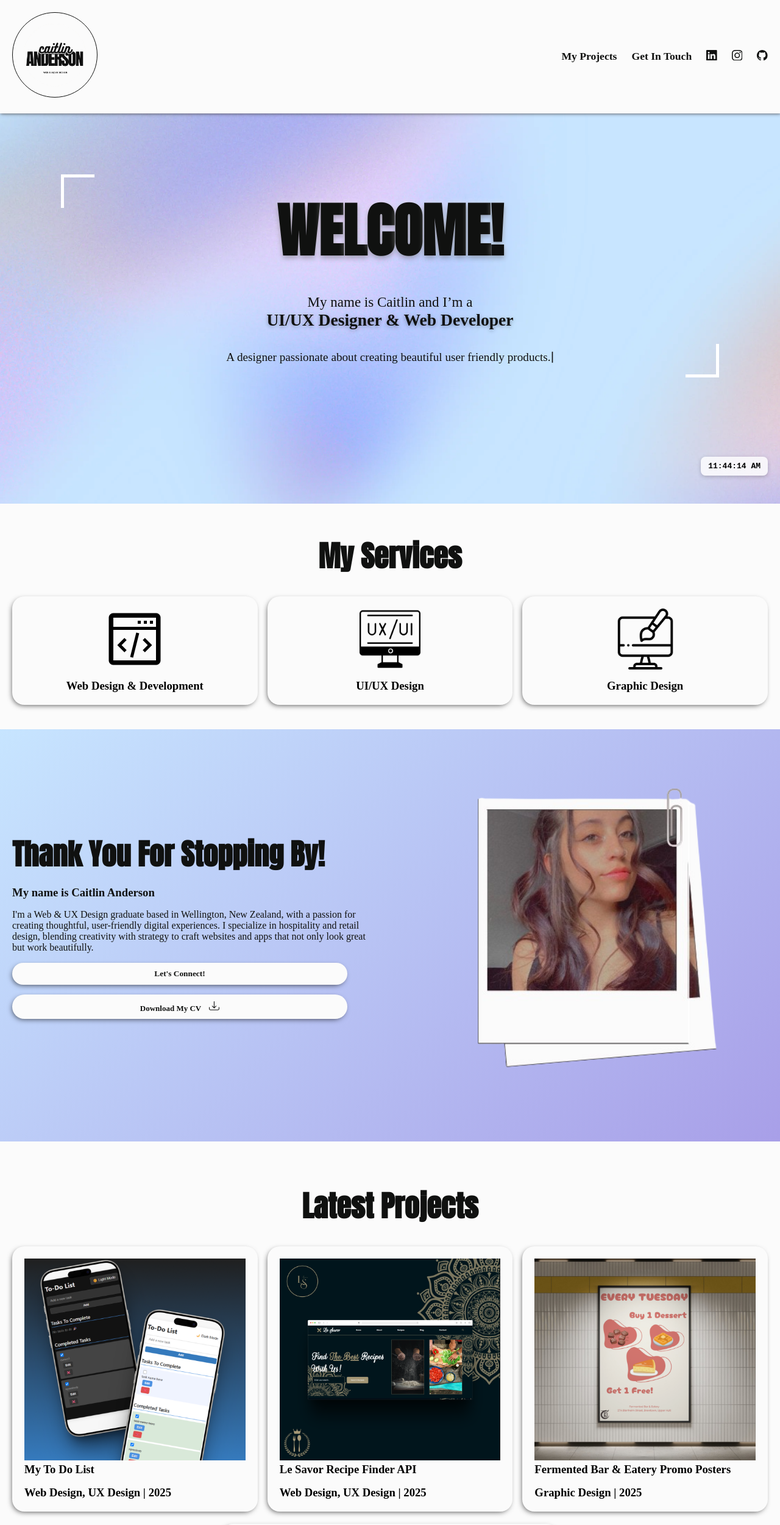
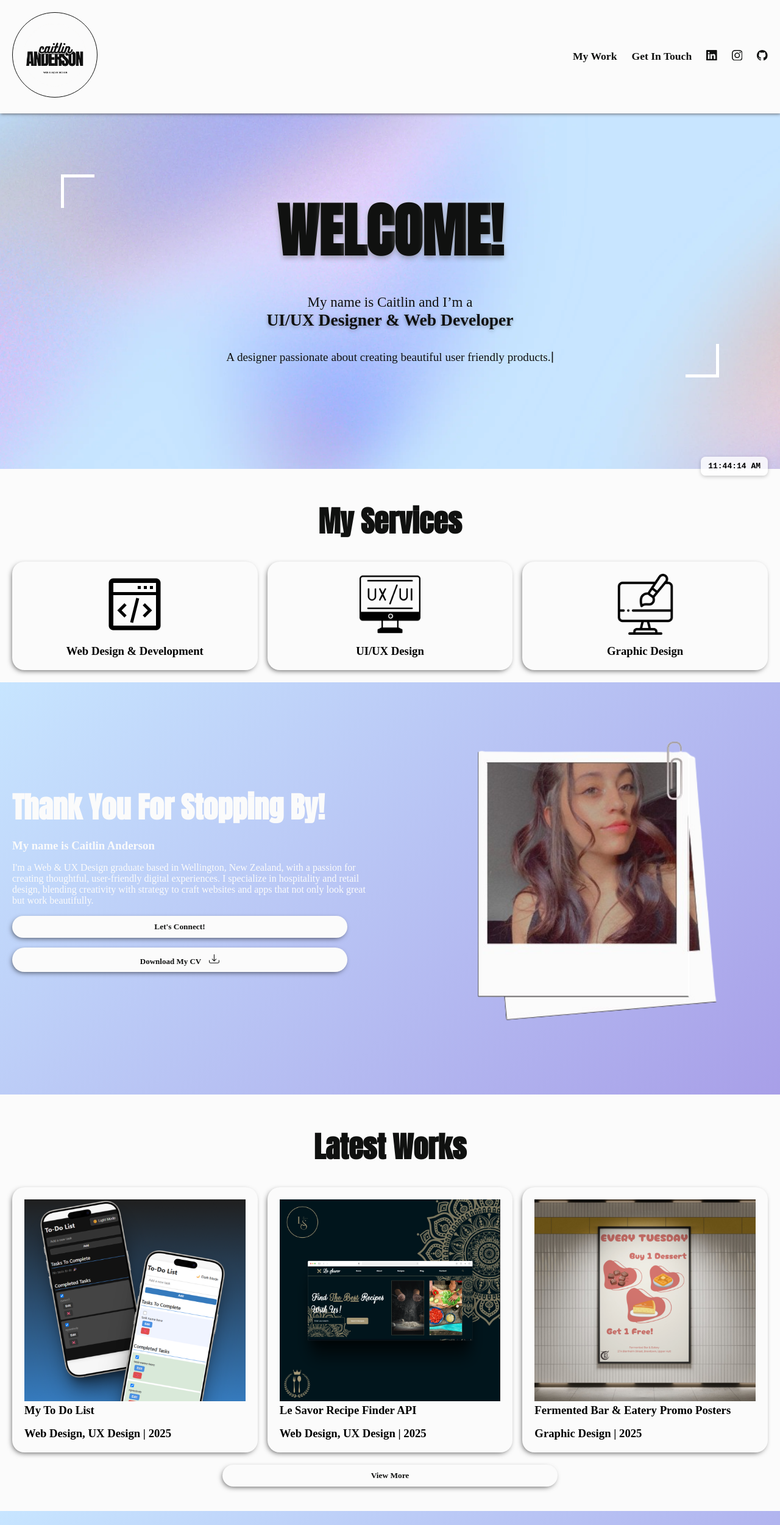
Before and after one commit to caitlinanderson099/Caitlin-Anderson, a React (Vite) app: page /#/ in a window 1280 px wide. Shown: the top 2501 px of the page at 61% size. Built offline with nearby package versions, Linux system fonts and the light colour scheme; no server answers; a web font is replaced by a local one.

Commit message:
replaced my cv pdf, reset styles and layouts to original, changed name from projects to works and replaced all affected elements

```diff
--- a/package.json
+++ b/package.json
@@ -10,6 +10,7 @@
     "preview": "vite preview"
   },
   "dependencies": {
+    "@firecms/neat": "^0.4.0",
     "@vercel/analytics": "^1.5.0",
     "aos": "^2.3.4",
     "axios": "^1.7.5",
@@ -28,7 +29,8 @@
     "react-typed": "^2.0.12",
     "sass": "^1.79.3",
     "slick-carousel": "^1.8.1",
-    "swiper": "^9.4.1"
+    "swiper": "^9.4.1",
+    "three.js": "^0.77.1"
   },
   "devDependencies": {
     "@eslint/js": "^9.9.0",
--- a/src/App.css
+++ b/src/App.css
@@ -121,6 +121,7 @@ nav {
   align-items: center;
   border-top: 1px solid #333;
   box-sizing: border-box;
+  background-color: #fbfbfb;
 }
 
 /* Left-aligned logo */
@@ -195,10 +196,6 @@ nav {
   background-image: url('/landing-bg.webp');
   background-size: cover;
   background-position: center;
-   position: relative;
-  width: 100%;
-  height: 80vh;
-  overflow: hidden;
 
 .landing-text {
     display: flex;
@@ -313,53 +310,24 @@ nav {
   z-index: 1000; /* make sure it’s above other elements */
 }
 
-/* #donation {
-  position: fixed;
-  bottom: 60px;
-  right: 20px;
-  background-color: rgba(255, 239, 239, 0.95);
-  color: #b30000;
-  padding: 8px 14px;
-  border-radius: 8px;
-  font-weight: bold;
-  font-family: monospace;
-  font-size: 1rem;
-  box-shadow: 0 2px 6px rgba(0, 0, 0, 0.2);
-  z-index: 1000;
-  cursor: pointer;
-  transition: background-color 0.3s ease;
-}
+/* About Section CSS */
 
-#donation:hover {
-  background-color: rgba(255, 200, 200, 1);
-} */
-
-/* About Section CSS */
-.about-section {
-  background: var(--background-color);
-  margin: 20px 0px;
-}
 .about-cont {
   display: grid;
   grid-template-columns: repeat(2,1fr);
   gap: 2rem;
   padding: 20px;
   color: #fbfbfb;
+  background: var(--background-color);
   .left-side {
     display: flex;
     flex-direction: column;
     gap: 1rem;
     justify-content: center;
-    color: #101110;
-    h2 {
+       h2 {
       font-size: 3em;
       font-family: "Anton", sans-serif;
-      color: #101110;
     }
-    /* span {
-      color: #fbfbfb;
-      text-decoration: underline;
-    } */
     .button-cont {
       display: flex;
       flex-direction: column;
@@ -449,6 +417,8 @@ nav {
   padding: 20px;
   display: flex;
   flex-direction: column;
+  background-color: #fbfbfb;
+
   h2 {
     font-size: 3em;
     text-align: center;
@@ -488,6 +458,7 @@ nav {
 .featured-section {
   padding: 20px;
   place-items: center;
+  background-color: #fbfbfb;
 
   .section-title {
     font-size: 3em;
--- a/src/App.jsx
+++ b/src/App.jsx
@@ -16,7 +16,6 @@ const App = () => {
         <Analytics />
         <Links/>
         <p id='clock'></p>
-        {/* <p id="donation">Support Us 💖</p> */}
       </HashRouter>
     </>
   )
--- a/src/components/Navbar.jsx
+++ b/src/components/Navbar.jsx
@@ -30,8 +30,8 @@ const Navbar = () => {
                   ☰
                 </button>
                 <div className={`navbar-menu ${menuOpen ? 'active' : ''}`}>
-                  <a href="#my-projects" onClick={() => setMenuOpen(false)}>
-                    My Projects
+                  <a href="#my-work" onClick={() => setMenuOpen(false)}>
+                    My Work
                   </a>
                   <a href="#get-in-touch" onClick={() => setMenuOpen(false)}>
                     Get In Touch
--- a/src/pages/Home.jsx
+++ b/src/pages/Home.jsx
@@ -231,12 +231,12 @@ const Home = () => {
     }
 
     const handleProjects = () => {
-      navigate('/my-projects')
+      navigate('/my-work')
     }
 
     return (
       <div className='featured-section' data-aos="fade-up" data-aos-duration="2000">
-        <h2 className='section-title'> <span>Latest</span> Projects</h2>
+        <h2 className='section-title'> <span>Latest</span> Works</h2>
         <div className="project-cards">
           {projects.map(project => (
             <div className="project-card" key={project._id} onClick={() => handleOpenProject(project._id)}>
@@ -248,7 +248,7 @@ const Home = () => {
             </div>
           ))}
         </div>
-        <button className='see-all' onClick={handleProjects}>View All Projects</button>
+        <button className='see-all' onClick={handleProjects}>View More</button>
       </div>
     );
   };
@@ -258,7 +258,7 @@ const Home = () => {
   // Home Page Master Return
   return (
     <>
-      <div className='home' id='home'>
+      <div className='home' id='home' style={{ position: "relative", overflow: "hidden" }}>
         <Seo
           title="Home | Caitlin Anderson Portfolio"
           description="Explore the portfolio of Caitlin Anderson, a UX Designer & Web Developer based in Wellington, NZ. View featured projects and learn more about my skills."
--- a/src/pages/MyProjects.jsx
+++ b/src/pages/MyProjects.jsx
@@ -98,13 +98,13 @@ const MyProjects = () => {
   return (
     <div className='my-projects'>
       <Seo
-          title="My Projects | Caitlin Anderson Portfolio"
+          title="My Work | Caitlin Anderson Portfolio"
           description="Explore the portfolio of Caitlin Anderson, a UX Designer & Web Developer based in Wellington, NZ. View featured projects and learn more about her skills."
           url="https://caitlinandersondesign.co.nz/"
         />
       <Navbar/>
       <div className="projects-cont">
-        <h1 data-aos="fade-up" data-aos-duration="2000">My <span>Projects</span> </h1>
+        <h1 data-aos="fade-up" data-aos-duration="2000">My Work</h1>
         <FeaturedSection/>
       </div>
       <Footer/>
--- a/src/routes/Links.jsx
+++ b/src/routes/Links.jsx
@@ -11,7 +11,7 @@ const Links = () => {
     <Routes>
         <Route exact path='/' element={<Home/>}/>
         <Route exact path='/my-services' element={<MyServices/>}/>
-        <Route exact path='/my-projects' element={<MyProjects/>}/>
+        <Route exact path='/my-work' element={<MyProjects/>}/>
         <Route exact path='/get-in-touch' element={<Contact/>}/>
         <Route path="/singleproject/:id" element={<SingleProject />} />
     </Routes>
```
Also changed, not shown: src/components/NeatBackground.jsx (added, +64 -0 lines), 1 other file (tests, documents, lock files or other folders).
